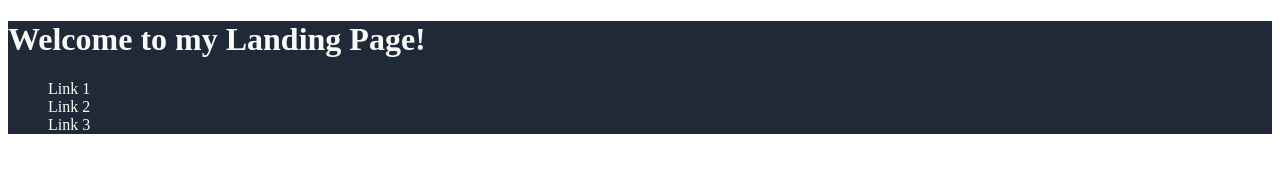
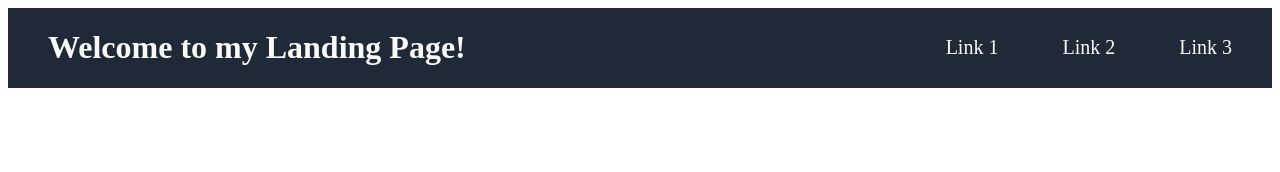
Before and after one commit to qwert42random/landing-page, a plain HTML site: page index.html in a window 1280 px wide. Drawn offline with Linux system fonts and the light colour scheme.

Commit message:
Tidied up header
- Spaced links apart by adding column-gap: 60px.
- Created a div with class "header" to make things easier.

```diff
--- a/index.html
+++ b/index.html
@@ -9,12 +9,14 @@
 </head>
 <body>
     <div class="div1">
-        <h1>Welcome to my Landing Page!</h1>
-        <ul>
-            <li>Link 1</li>
-            <li>Link 2</li>
-            <li>Link 3</li>
-        </ul>
+        <div class="header">
+            <h1 class="title">Welcome to my Landing Page!</h1>
+            <ul class="links">
+                <li>Link 1</li>
+                <li>Link 2</li>
+                <li>Link 3</li>
+            </ul>
+        </div>
     </div>
     <div class="div2"></div>
     <div class="div3"></div>
--- a/style.css
+++ b/style.css
@@ -1,13 +1,33 @@
-.body {
+body {
     display: flex;
     flex-direction: column;
+}
+
+body div {
+    padding-left: 20px;
+    padding-right: 20px;
 }
 
 .div1 {
     background-color: #1F2937;
     color: #F9FAF8;
+    display: flex;
+    justify-content: space-between;
+    flex-direction: column;
+    /* padding-left: 20px;
+    padding-right: 20px; */
 }
 
-.div1 > ul:nth-child(2) {
- list-style: none;
+.header {
+    display: flex;
+    justify-content: space-between;
 }
+
+.links {
+    list-style: none;
+    display: flex;
+    column-gap: 64px;
+    align-items: center;
+    padding: 0px;
+    font-size: 20px
+}
```
